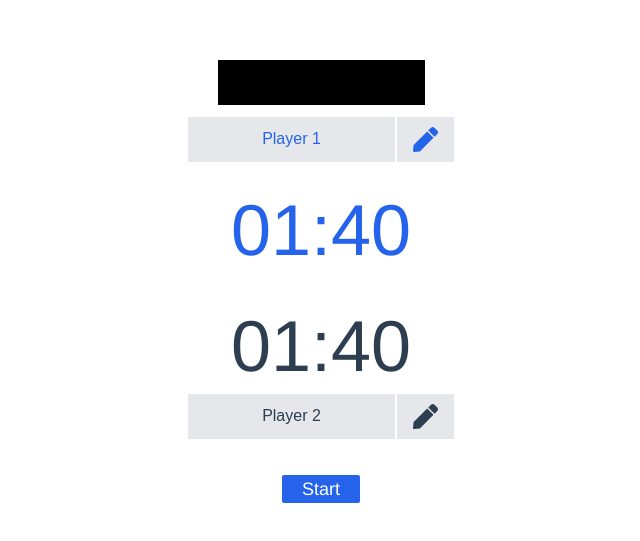
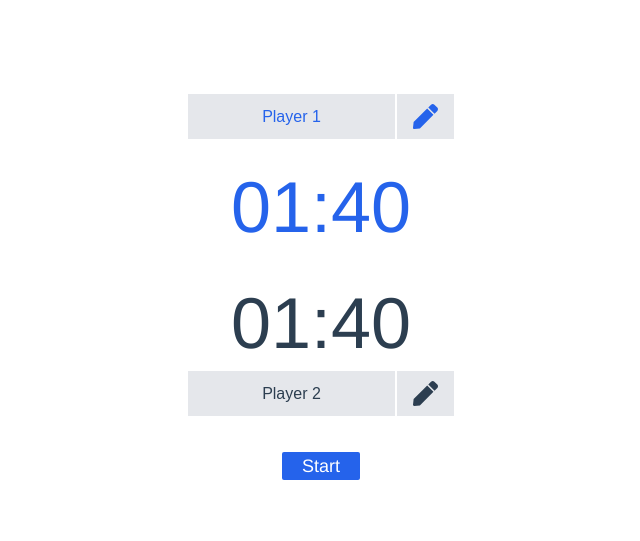
Before and after one commit to flaaaps/vue-chess-clock, a Vue app: page / in a window 1280 px wide. Shown: the part 119-660 px from the top of the page, without its empty margins (319-959 px from the left). Built offline with nearby package versions, Linux system fonts and the light colour scheme.

Commit message:
Remove test input

```diff
--- a/src/views/Home.vue
+++ b/src/views/Home.vue
@@ -1,6 +1,5 @@
 <template>
     <div class="home flex justify-center flex-col items-center h-screen">
-        <input type="text" style="background: black; color: white" />
         <div
             :key="player.id"
             v-for="player in players"
```
